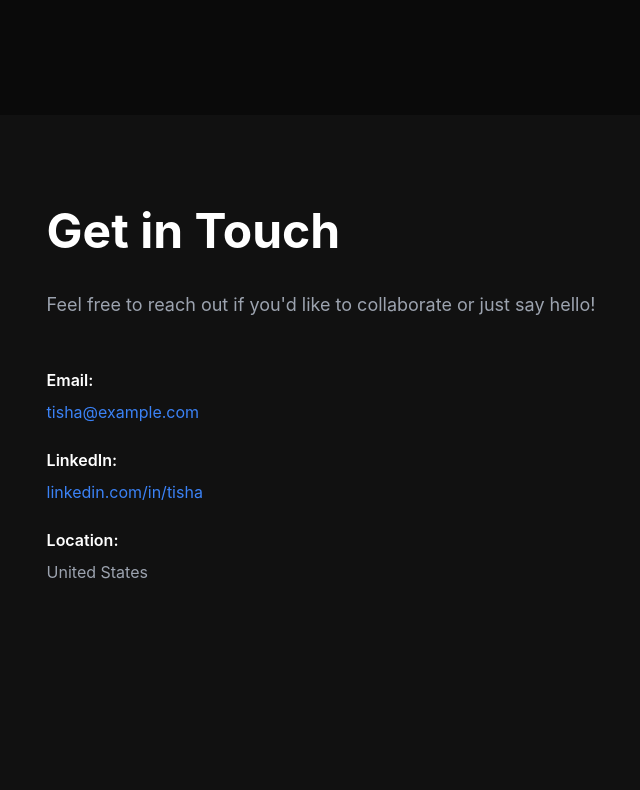
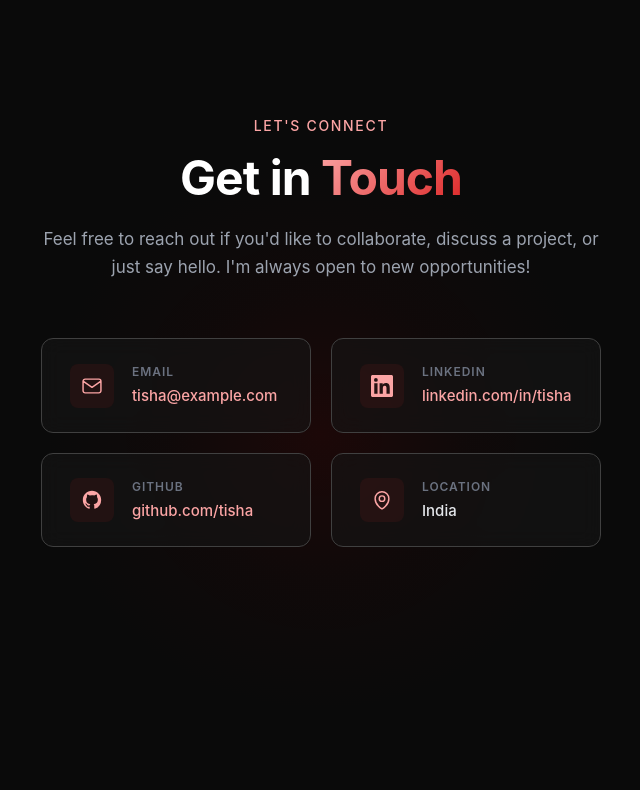
Before and after one commit to ace-tk/portfolio, a React (Vite) app in the folder my-portfolio/: page / in a window 1280 px wide. Shown: the part 2970-3760 px from the top of the page, without its empty margins (319-959 px from the left). Built offline with nearby package versions, Linux system fonts and the light colour scheme.

Commit message:
updating contacts

```diff
--- a/my-portfolio/src/App.css
+++ b/my-portfolio/src/App.css
@@ -596,63 +596,159 @@ body {
   transform: translateY(-2px);
 }
 
-/* Contact Section */
+/* ============================= */
+/* Contact Section               */
+/* ============================= */
+
 .contact-section {
-  background-color: #111111;
-  padding: 80px 64px;
+  background-color: #0a0a0a;
+  position: relative;
+  overflow: hidden;
+  padding: 0;
 }
 
-.contact-content {
-  flex: 1;
-  max-width: 800px;
-  margin: 0 auto;
+/* Same radial red glow as other sections */
+.contact-section::before {
+  content: '';
+  position: absolute;
+  top: 40%;
+  left: 50%;
+  transform: translate(-50%, -50%);
+  width: 600px;
+  height: 600px;
+  background: radial-gradient(circle, rgba(100, 0, 0, 0.2) 0%, rgba(80, 0, 0, 0.08) 35%, transparent 65%);
+  pointer-events: none;
+  z-index: 0;
 }
 
-.section-title {
+.contact-content-centered {
+  flex: 1;
+  display: flex;
+  flex-direction: column;
+  align-items: center;
+  text-align: center;
+  padding: 0 64px 100px;
+  max-width: 900px;
+  margin: 0 auto;
+  position: relative;
+  z-index: 10;
+}
+
+.contact-eyebrow {
+  font-size: 14px;
+  font-weight: 500;
+  letter-spacing: 0.12em;
+  text-transform: uppercase;
+  color: #fca5a5;
+  margin-bottom: 16px;
+}
+
+.contact-title {
   font-size: 48px;
   font-weight: 700;
   color: #ffffff;
-  margin-bottom: 24px;
+  letter-spacing: -0.02em;
+  margin-bottom: 20px;
+  line-height: 1.1;
 }
 
-.contact-description {
-  font-size: 18px;
-  color: #9ca3af;
-  margin-bottom: 48px;
-  line-height: 1.6;
+.contact-title .highlight {
+  background: linear-gradient(135deg, #fca5a5 0%, #dc2626 100%);
+  -webkit-background-clip: text;
+  background-clip: text;
+  -webkit-text-fill-color: transparent;
 }
 
-.contact-info {
+.contact-desc {
+  font-size: 17px;
+  line-height: 1.7;
+  color: #9ca3af;
+  margin-bottom: 56px;
+  max-width: 560px;
+}
+
+/* Cards grid */
+.contact-cards {
+  display: grid;
+  grid-template-columns: repeat(2, 1fr);
+  gap: 20px;
+  width: 100%;
+  max-width: 700px;
+  margin-bottom: 48px;
+}
+
+.contact-card {
+  display: flex;
+  align-items: center;
+  gap: 18px;
+  padding: 24px 28px;
+  background-color: rgba(23, 23, 23, 0.6);
+  border: 1px solid #404040;
+  border-radius: 12px;
+  backdrop-filter: blur(10px);
+  transition: all 0.3s ease;
+  text-align: left;
+}
+
+.contact-card:hover {
+  border-color: #737373;
+  background-color: rgba(38, 38, 38, 0.8);
+  transform: translateY(-4px);
+  box-shadow: 0 8px 20px rgba(185, 28, 28, 0.15);
+}
+
+.contact-card-icon {
+  width: 44px;
+  height: 44px;
+  flex-shrink: 0;
+  display: flex;
+  align-items: center;
+  justify-content: center;
+  color: #fca5a5;
+  background-color: rgba(220, 38, 38, 0.08);
+  border-radius: 8px;
+}
+
+.contact-card-text {
   display: flex;
   flex-direction: column;
-  gap: 24px;
+  gap: 4px;
+  min-width: 0;
 }
 
-.contact-item {
-  display: flex;
-  flex-direction: column;
-  gap: 8px;
+.contact-card-label {
+  font-size: 12px;
+  font-weight: 600;
+  text-transform: uppercase;
+  letter-spacing: 0.08em;
+  color: #6b7280;
 }
 
-.contact-item strong {
-  font-size: 16px;
-  color: #ffffff;
-  font-weight: 600;
+.contact-card-value {
+  font-size: 15px;
+  font-weight: 500;
+  color: #e5e7eb;
+  white-space: nowrap;
+  overflow: hidden;
+  text-overflow: ellipsis;
 }
 
-.contact-item a {
-  color: #3b82f6;
+.contact-card-value.link {
+  color: #fca5a5;
   text-decoration: none;
-  font-size: 16px;
+  transition: color 0.2s ease;
 }
 
-.contact-item a:hover {
-  text-decoration: underline;
+.contact-card-value.link:hover {
+  color: #ffffff;
 }
 
-.contact-item span {
+.contact-cta {
+  margin-top: 8px;
   font-size: 16px;
-  color: #9ca3af;
+  padding: 16px 36px;
+  border-radius: 8px;
+  letter-spacing: 0.01em;
 }
 
 /* Extras Section */
@@ -807,10 +903,17 @@ body {
   }
 
   .about-section,
-  .contact-section,
   .extras-section,
   .resume-section {
     padding: 60px 40px;
+  }
+
+  .contact-content-centered {
+    padding: 0 40px 80px;
+  }
+
+  .contact-cards {
+    grid-template-columns: 1fr 1fr;
   }
 
   .about-content {
@@ -840,10 +943,21 @@ body {
   }
 
   .about-section,
-  .contact-section,
   .extras-section,
   .resume-section {
     padding: 48px 24px;
+  }
+
+  .contact-content-centered {
+    padding: 0 24px 64px;
+  }
+
+  .contact-cards {
+    grid-template-columns: 1fr;
+  }
+
+  .contact-title {
+    font-size: 36px;
   }
 
   .section-nav {
--- a/my-portfolio/src/components/Contact.jsx
+++ b/my-portfolio/src/components/Contact.jsx
@@ -1,27 +1,78 @@
 export default function Contact() {
+  const contactLinks = [
+    {
+      label: "Email",
+      value: "tisha@example.com",
+      href: "mailto:tisha@example.com",
+      icon: (
+        <svg xmlns="http://www.w3.org/2000/svg" width="22" height="22" fill="none" viewBox="0 0 24 24" stroke="currentColor" strokeWidth={1.6}>
+          <path strokeLinecap="round" strokeLinejoin="round" d="M21.75 6.75v10.5a2.25 2.25 0 01-2.25 2.25H4.5a2.25 2.25 0 01-2.25-2.25V6.75m19.5 0A2.25 2.25 0 0019.5 4.5H4.5a2.25 2.25 0 00-2.25 2.25m19.5 0l-9.75 6.75L2.25 6.75" />
+        </svg>
+      ),
+    },
+    {
+      label: "LinkedIn",
+      value: "linkedin.com/in/tisha",
+      href: "https://linkedin.com/in/tisha",
+      icon: (
+        <svg xmlns="http://www.w3.org/2000/svg" width="22" height="22" viewBox="0 0 24 24" fill="currentColor">
+          <path d="M20.447 20.452h-3.554v-5.569c0-1.328-.027-3.037-1.852-3.037-1.853 0-2.136 1.445-2.136 2.939v5.667H9.351V9h3.414v1.561h.046c.477-.9 1.637-1.85 3.37-1.85 3.601 0 4.267 2.37 4.267 5.455v6.286zM5.337 7.433a2.062 2.062 0 01-2.063-2.065 2.064 2.064 0 112.063 2.065zm1.782 13.019H3.555V9h3.564v11.452zM22.225 0H1.771C.792 0 0 .774 0 1.729v20.542C0 23.227.792 24 1.771 24h20.451C23.2 24 24 23.227 24 22.271V1.729C24 .774 23.2 0 22.222 0h.003z" />
+        </svg>
+      ),
+    },
+    {
+      label: "GitHub",
+      value: "github.com/tisha",
+      href: "https://github.com/tisha",
+      icon: (
+        <svg xmlns="http://www.w3.org/2000/svg" width="22" height="22" viewBox="0 0 24 24" fill="currentColor">
+          <path fillRule="evenodd" d="M12 2C6.477 2 2 6.484 2 12.017c0 4.425 2.865 8.18 6.839 9.504.5.092.682-.217.682-.483 0-.237-.008-.868-.013-1.703-2.782.605-3.369-1.343-3.369-1.343-.454-1.158-1.11-1.466-1.11-1.466-.908-.62.069-.608.069-.608 1.003.07 1.531 1.032 1.531 1.032.892 1.53 2.341 1.088 2.91.832.092-.647.35-1.088.636-1.338-2.22-.253-4.555-1.113-4.555-4.951 0-1.093.39-1.988 1.029-2.688-.103-.253-.446-1.272.098-2.65 0 0 .84-.27 2.75 1.026A9.564 9.564 0 0112 6.844c.85.004 1.705.115 2.504.337 1.909-1.296 2.747-1.027 2.747-1.027.546 1.379.202 2.398.1 2.651.64.7 1.028 1.595 1.028 2.688 0 3.848-2.339 4.695-4.566 4.943.359.309.678.92.678 1.855 0 1.338-.012 2.419-.012 2.747 0 .268.18.58.688.482A10.019 10.019 0 0022 12.017C22 6.484 17.522 2 12 2z" clipRule="evenodd" />
+        </svg>
+      ),
+    },
+    {
+      label: "Location",
+      value: "India",
+      href: null,
+      icon: (
+        <svg xmlns="http://www.w3.org/2000/svg" width="22" height="22" fill="none" viewBox="0 0 24 24" stroke="currentColor" strokeWidth={1.6}>
+          <path strokeLinecap="round" strokeLinejoin="round" d="M15 10.5a3 3 0 11-6 0 3 3 0 016 0z" />
+          <path strokeLinecap="round" strokeLinejoin="round" d="M19.5 10.5c0 7.142-7.5 11.25-7.5 11.25S4.5 17.642 4.5 10.5a7.5 7.5 0 1115 0z" />
+        </svg>
+      ),
+    },
+  ];
+
   return (
     <section id="contact" className="section contact-section">
+      {/* Main Content */}
+      <div className="contact-content-centered">
+        <p className="contact-eyebrow">Let's connect</p>
+        <h2 className="contact-title">
+          Get in <span className="highlight">Touch</span>
+        </h2>
+        <p className="contact-desc">
+          Feel free to reach out if you'd like to collaborate, discuss a project,
+          or just say hello. I'm always open to new opportunities!
+        </p>
 
-      <div className="contact-content">
-        <h2 className="section-title">Get in Touch</h2>
-        <p className="contact-description">
-          Feel free to reach out if you'd like to collaborate or just say hello!
-        </p>
-        <div className="contact-info">
-          <div className="contact-item">
-            <strong>Email:</strong>
-            <a href="mailto:tisha@example.com">tisha@example.com</a>
-          </div>
-          <div className="contact-item">
-            <strong>LinkedIn:</strong>
-            <a href="https://linkedin.com/in/tisha" target="_blank" rel="noopener noreferrer">
-              linkedin.com/in/tisha
-            </a>
-          </div>
-          <div className="contact-item">
-            <strong>Location:</strong>
-            <span>United States</span>
-          </div>
+        {/* Cards */}
+        <div className="contact-cards">
+          {contactLinks.map((item, i) => (
+            <div className="contact-card" key={i}>
+              <div className="contact-card-icon">{item.icon}</div>
+              <div className="contact-card-text">
+                <span className="contact-card-label">{item.label}</span>
+                {item.href ? (
+                  <a href={item.href} target="_blank" rel="noopener noreferrer" className="contact-card-value link">
+                    {item.value}
+                  </a>
+                ) : (
+                  <span className="contact-card-value">{item.value}</span>
+                )}
+              </div>
+            </div>
+          ))}
         </div>
       </div>
     </section>
```
